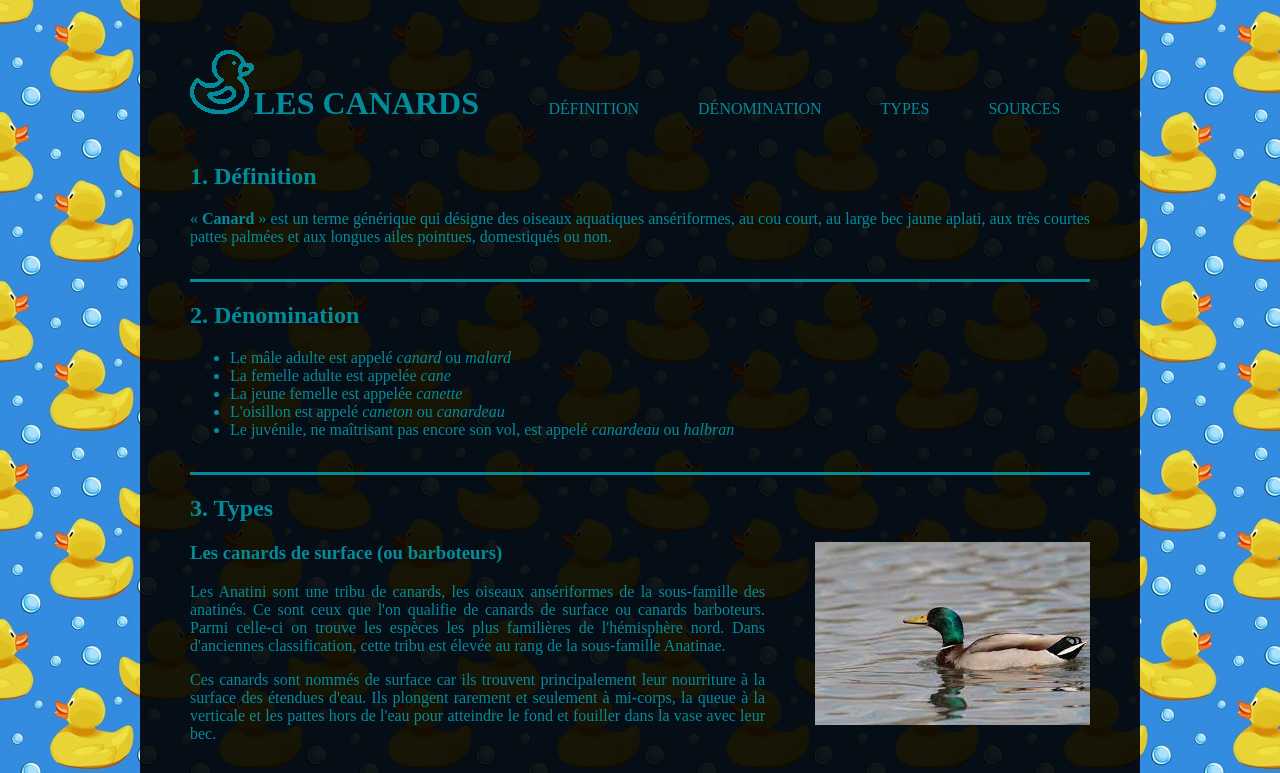
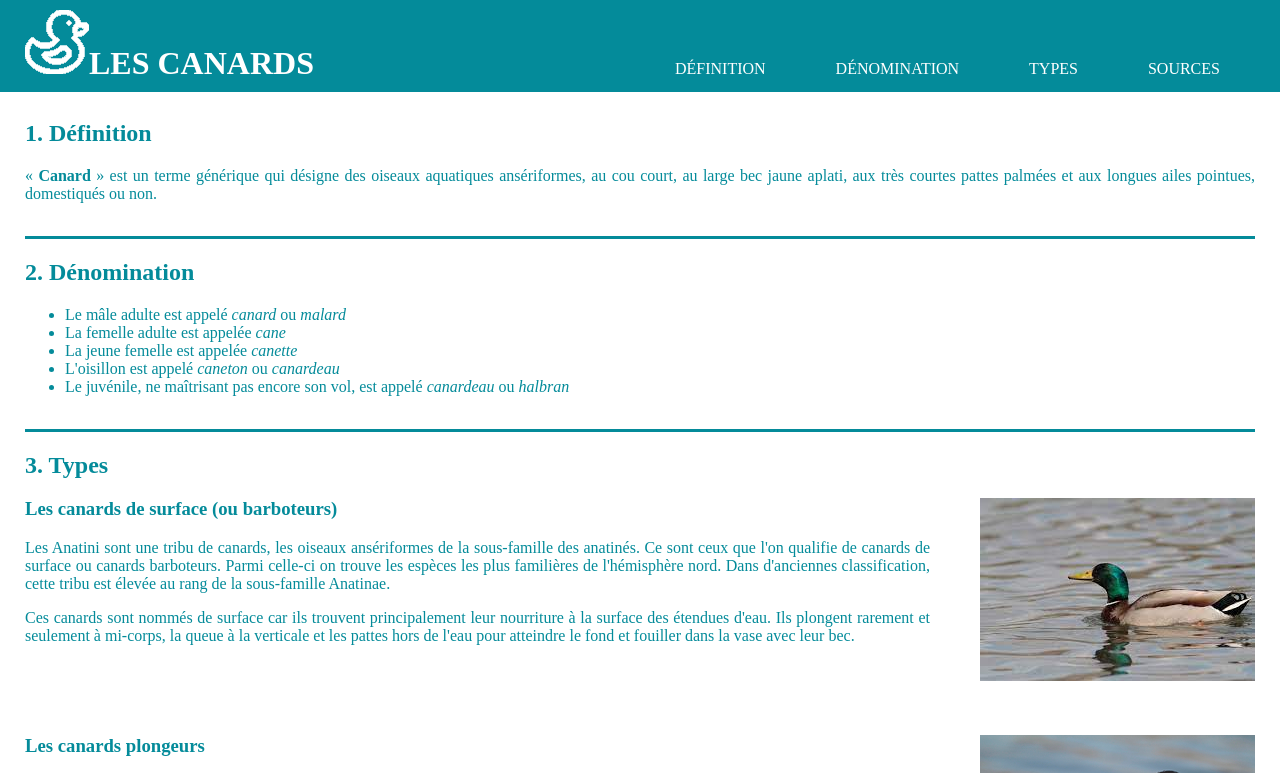
Before and after one commit to ThibaultMontois/Website_Passion, a plain HTML site: page index.html in a window 1280 px wide. Shown: the top 773 px of the page. Drawn offline with Linux system fonts and the light colour scheme.

Commit message:
version simple et moche

```diff
--- a/index.html
+++ b/index.html
@@ -8,12 +8,11 @@
 </head>
 
 <body>
-	<div id="main_wrapper">
 
 	<header>
 		<a href="index.html">
 			<div id="logo">
-					<img src="images/logo.png" alt="Logo de canard" />
+				<img src="images/logo_day.png" alt="Logo de canard" />
 				<h1>Les canards</h1>
 			</div>
 		</a>
@@ -27,6 +26,7 @@
 		</nav>
 	</header>
 
+	<div id="bloc_page">
 		<section id="definition">
 			<h2>1. Définition</h2>
 			<p>
@@ -126,6 +126,7 @@
 					href="https://fr.wikipedia.org/wiki/Canard#:~:text=%C2%AB%20Canard%20%C2%BB%20est%20un%20terme%20g%C3%A9n%C3%A9rique,de%20la%20famille%20des%20Anatid%C3%A9s.&text=Le%20canard%20sauvage%20est%20un%20oiseau%20migrateur.">Wikipédia</a>
 				!!</p>
 		</section>
+	</div>
 
 	<footer>
 		<form method="post" action="#">
@@ -149,7 +150,6 @@
 		</form>
 	</footer>
 
-	</div>
 </body>
 
 </html>
--- a/style.css
+++ b/style.css
@@ -1,52 +1,61 @@
 body {
-    background: url("images/canard_bg.jpg") repeat;
     margin: auto;
-}
-
-#main_wrapper {
-    width: 900px;
-    margin: auto;
-    padding: 50px;
-    background-color: rgba(0, 0, 0, 0.9);
+    padding: 100px 0px 50px 0px;
     color : #048B9A;
 }
 
 /** HEADER **/
 
 header {
+    position: fixed;
+    top: 0px;
+    right: 0px;
+    left: 0px;
+    padding: 10px 25px 10px 25px;
+    background-color: #048B9A;
+    color: white;
     display: flex;
+    justify-content: space-between;
     align-items: baseline;
     text-transform: uppercase;
 }
 
 header a {
-    color:#048B9A;
     text-decoration: none;
+    color: white;
 }
 
 #logo {
     display: flex;
     align-items: baseline;
-    justify-content: space-around;
-    flex: 1;
+}
+
+#logo h1 {
+    margin: 0;
 }
 
 nav {
-    flex: 2;
+    width: 50%;
 }
 
 ol {
     display: flex;
     justify-content: space-around;
     list-style: none;
+    margin: 0;
+    padding: 0;
 }
 
-ol li a:hover{
-    color:royalblue;
+nav a:hover{
+    color: gray;
     text-decoration: underline;
 }
 
-/** SECTIONS **/
+/** BLOC_PAGE **/
+
+#bloc_page {
+    padding: 0 25px 0 25px;
+}
 
 section {
     background: url('images/separateur.png') repeat-x bottom;
@@ -70,11 +79,9 @@ h3 {
 /** FOOTER **/
 
 footer {
+    display: flex;
+    justify-content: center;
     padding-top: 20px;
-}
-
-fieldset {
-    width: 33%;
 }
 
 fieldset div {
```
Also changed, not shown: Consignes.txt, images/canard_bg.jpg (deleted), images/canard_carrousel.jpg (added), images/logo.png (deleted), images/logo_day.png (added). Lines whose indentation alone changed are shown as unchanged.
